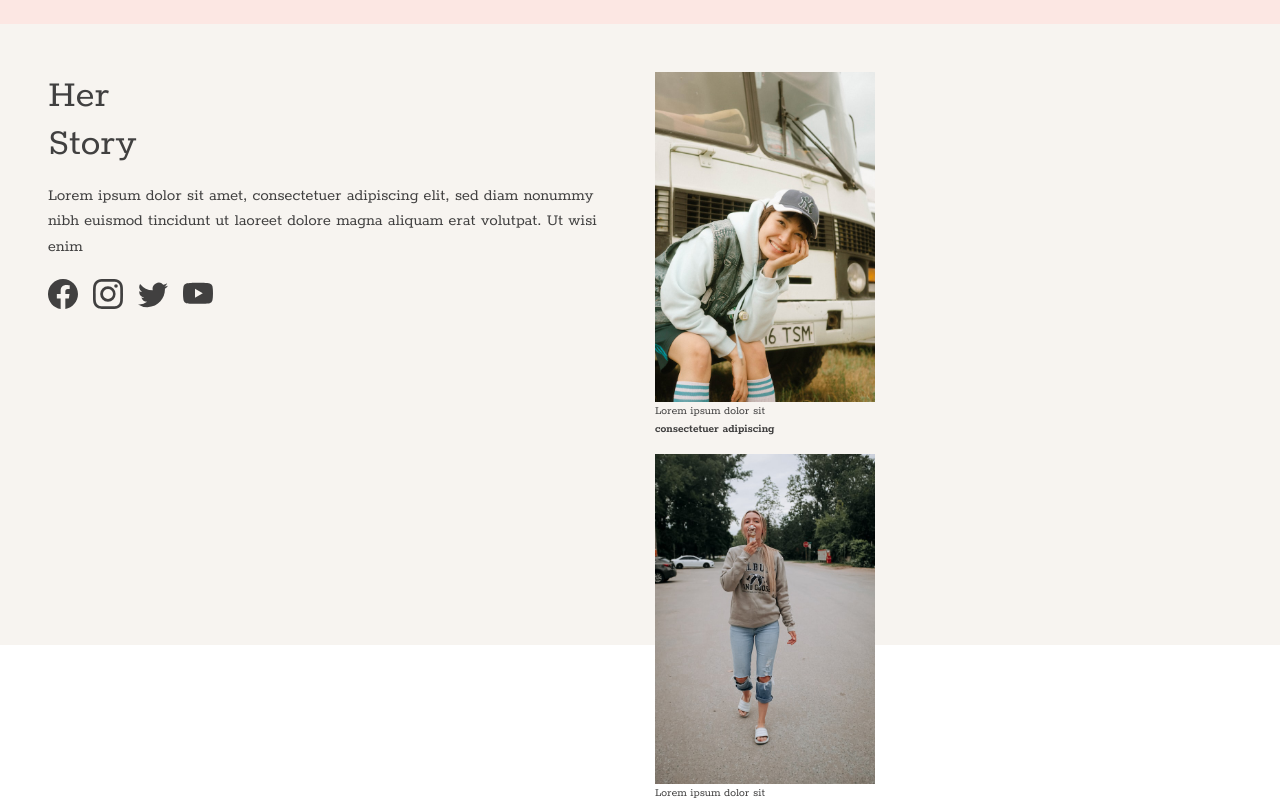
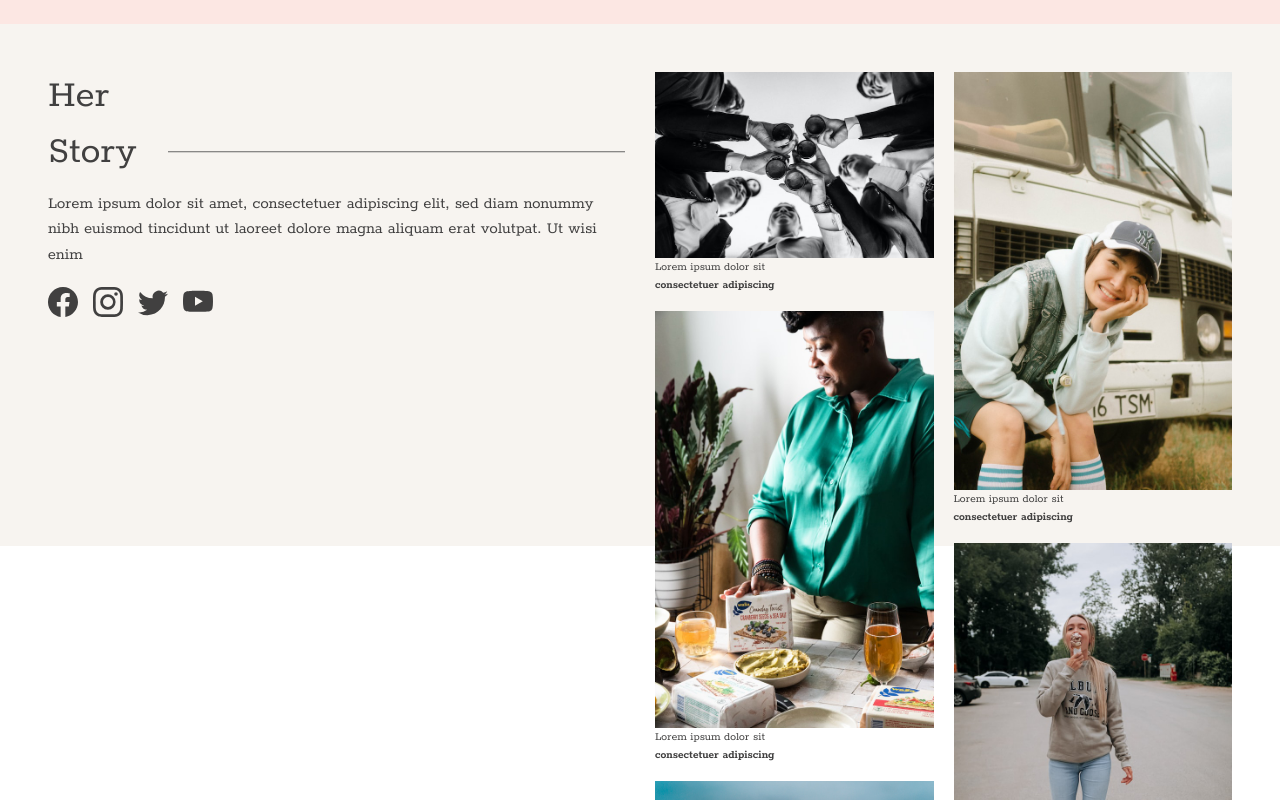
Before and after one commit to huiyan1996/roxyfe, a Nuxt app: page / in a window 1280 px wide. Shown: the part 3420-4220 px from the top of the page. Built offline with nearby package versions, Linux system fonts and the light colour scheme; a web font is replaced by a local one.

Commit message:
testimonial

```diff
--- a/components/Testimonial.vue
+++ b/components/Testimonial.vue
@@ -1,8 +1,9 @@
 <template>
   <div class="container-fluid testimonialWrapper p-5">
         <b-row>
-            <b-col sm="12" lg="6">
-                <h1>Her<br> Story</h1>
+            <b-col sm="12" lg="6" class="h-100">
+                <h1>Her</h1>
+                <h1 class="background-line">Story</h1>
                 <div class="testimonialDescription">{{desc}}</div>
                 <div class="testimonialSocialMedia">
                     <b-row>
@@ -37,9 +38,9 @@
                     </b-row>
                 </div>
             </b-col>
-            <b-col v-if="displayList" sm="12" lg="6">
-                <div class="testimonialList" v-for="(v, k) in displayList" :key="k">
-                    <div class="testimonial">
+            <b-col v-if="displayList" sm="12" lg="6" class="rightSection">
+                <div class="testimonialList">
+                    <div class="testimonial" v-for="(v, k) in displayList" :key="k">
                         <img :src="require(`@/assets/images/${v.src}`)" :alt="v.title">
                         <div class="testimonialTitle">{{v.title}}</div>
                         <div class="testimonialContent" v-html="v.content"></div>
@@ -84,8 +85,24 @@ export default {
 .testimonialWrapper {
     display: flex;
     width: 100%;
+    height: 100%;
     background: linear-gradient(180deg, #f7f4f0 0%, #f7f4f0 50%, #ffffff 50%, #ffffff 100%);;
     color: #414040;
+
+    .background-line {
+        position: relative;
+
+        &::after {
+            content: "";
+            position: absolute;
+            top: 50%;
+            transform: translateY(-50%);
+            left: 120px;
+            right: 0px;
+            height: 1.5px;
+            background: #666;
+        }
+    }
 
     .testimonialDescription {
         margin-top: 15px;
@@ -109,17 +126,32 @@ export default {
 
     }
 
+    .rightSection {
+        height: 100%;
+        overflow-y: auto;
+    }
+
     .testimonialList {
+        column-gap: 20px;
+        padding: 0;
+        column-count: 2;
         .testimonial {
+            width: 100%;
+            // height: 400px;
+            padding: 0;
+            margin: 0;
+            box-sizing: border-box;
+            break-inside: avoid;
             font-size: 12px;
             img {
-                width: 220px;
+                width: 100%;
             }
             .testimonialTitle {
 
             }
             .testimonialContent {
                 font-weight: bold;
+                padding-bottom: 1px;
             }
         }
     }
--- a/pages/index.vue
+++ b/pages/index.vue
@@ -32,9 +32,11 @@ export default {
             testimonialDesc: "Lorem ipsum dolor sit amet, consectetuer adipiscing elit, sed diam nonummy nibh euismod tincidunt ut laoreet dolore magna aliquam erat volutpat. Ut wisi enim ",
             missionDesc: "Lorem ipsum dolor sit amet, consectetuer adipiscing elit, sed diam nonummy nibh euismod tincidunt ut laoreet dolore magna aliquam erat volutpat. Ut wisi enim ",
             testimonialList: [
+              { title: "Lorem ipsum dolor sit", content: "<p>consectetuer adipiscing</p>", src: "josue-michel-wtGp_v9VhqM-unsplash.jpg" },
+              { title: "Lorem ipsum dolor sit", content: "<p>consectetuer adipiscing</p>", src: "wasa-crispbread-zy_TwITav9c-unsplash.jpg" },
+              { title: "Lorem ipsum dolor sit", content: "<p>consectetuer adipiscing</p>", src: "marian-luzi-DBeaZsvTKIw-unsplash.jpg" },
               { title: "Lorem ipsum dolor sit", content: "<p>consectetuer adipiscing</p>", src: "zarina-iskarova-uPv_C0TRDhE-unsplash.jpg" },
               { title: "Lorem ipsum dolor sit", content: "<p>consectetuer adipiscing</p>", src: "keith-tanner-QIAOgZKwaxA-unsplash.jpg" },
-              { title: "Lorem ipsum dolor sit", content: "<p>consectetuer adipiscing</p>", src: "wasa-crispbread-zy_TwITav9c-unsplash.jpg" }
             ],
             benefitDesc: "Lorem ipsum dolor sit amet, consectetuer adipiscing elit, sed diam nonummy nibh euismod tincidunt ut laoreet dolore magna aliquam erat volutpat. Ut wisi enim ad minim veniam, quis nostrud exerci tation ullamcorper suscipit",
             benefitList: [
```
